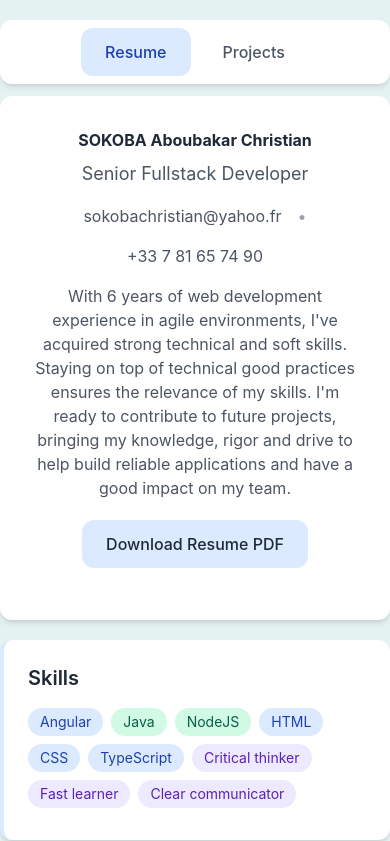
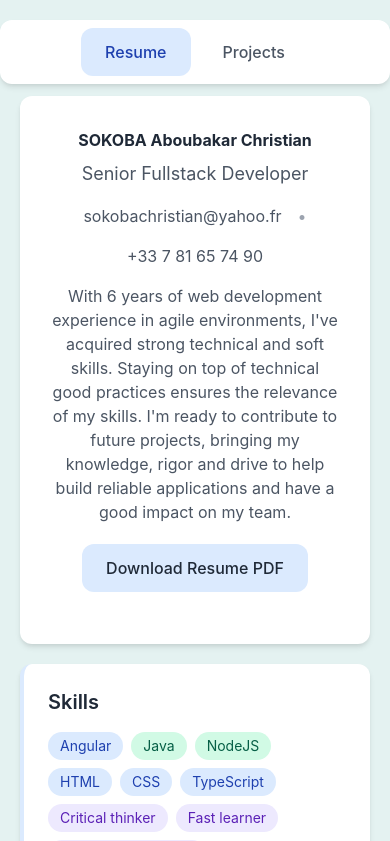
Before and after one commit to ACSokoba/personal-page, a React (Vite) app: page / in a window 390 px wide. Shown: the top 841 px of the page. Built offline with nearby package versions, Linux system fonts and the light colour scheme.

Commit message:
add margin for resume page

```diff
--- a/src/App.tsx
+++ b/src/App.tsx
@@ -23,7 +23,7 @@ function App() {
                 </nav>
 
                 {/* Resume Page */}
-                <div id="resume" className={`${activePage === 'resume' ? 'block animate-fadeIn' : 'hidden'}`}>
+                <div id="resume" className={`${activePage === 'resume' ? 'block animate-fadeIn' : 'hidden'} mx-5 md:mx-0 mb-5`}>
                     <Resume />
                 </div>
 
```
